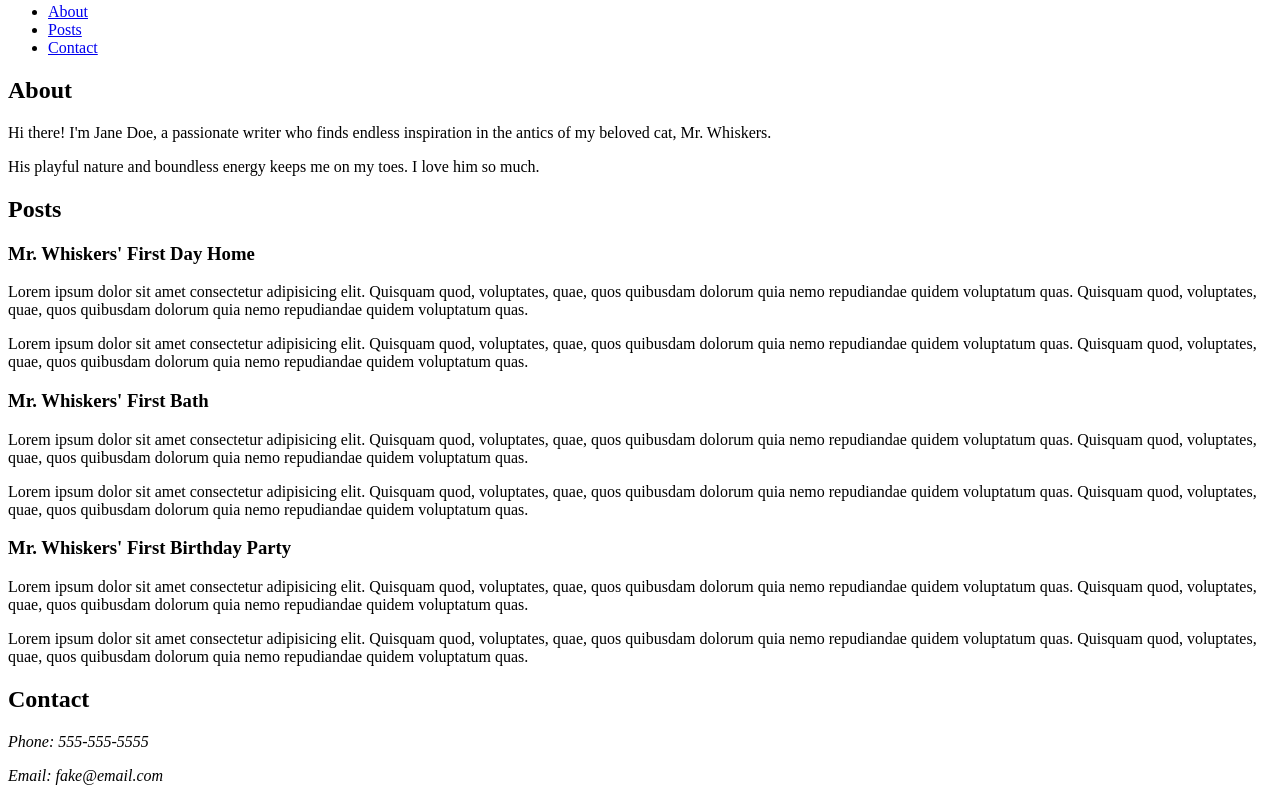
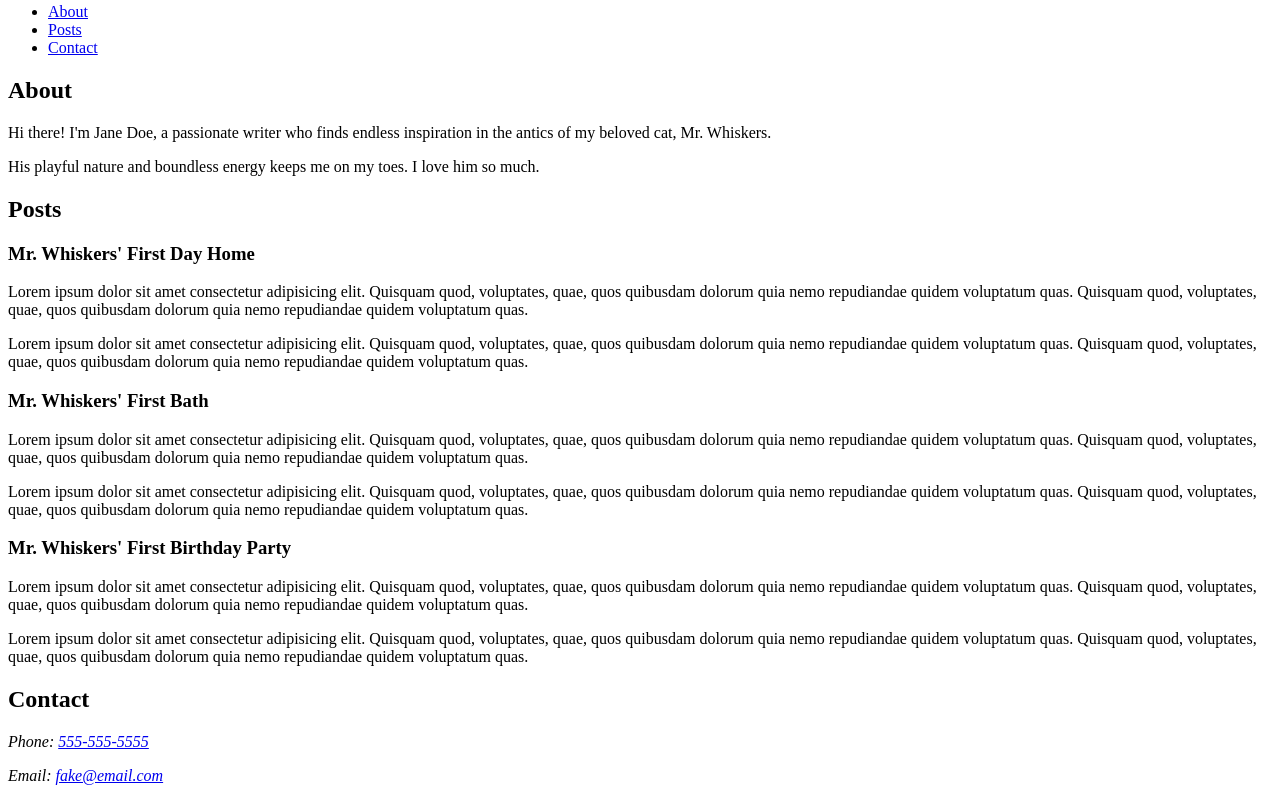
Before and after one commit to TarunPithani/Full-stack-Practise, a plain HTML site: page HTML/build a blog page/index.html in a window 1280 px wide. Shown: the part 415-1216 px from the top of the page. Drawn offline with Linux system fonts and the light colour scheme.

Commit message:
blod changes

```diff
--- a/HTML/build a blog page/index.html
+++ b/HTML/build a blog page/index.html
@@ -88,8 +88,8 @@
       <section id="contact">
         <h2>Contact</h2>
         <address>
-          <p>Phone: 555-555-5555</p>
-          <p>Email: fake@email.com</p>
+          <p>Phone: <a href="tel:5555555555">555-555-5555</a></p>
+          <p>Email: <a href="mailto:fake@email.com">fake@email.com</a></p>
         </address>
       </section>
     </footer>
```
